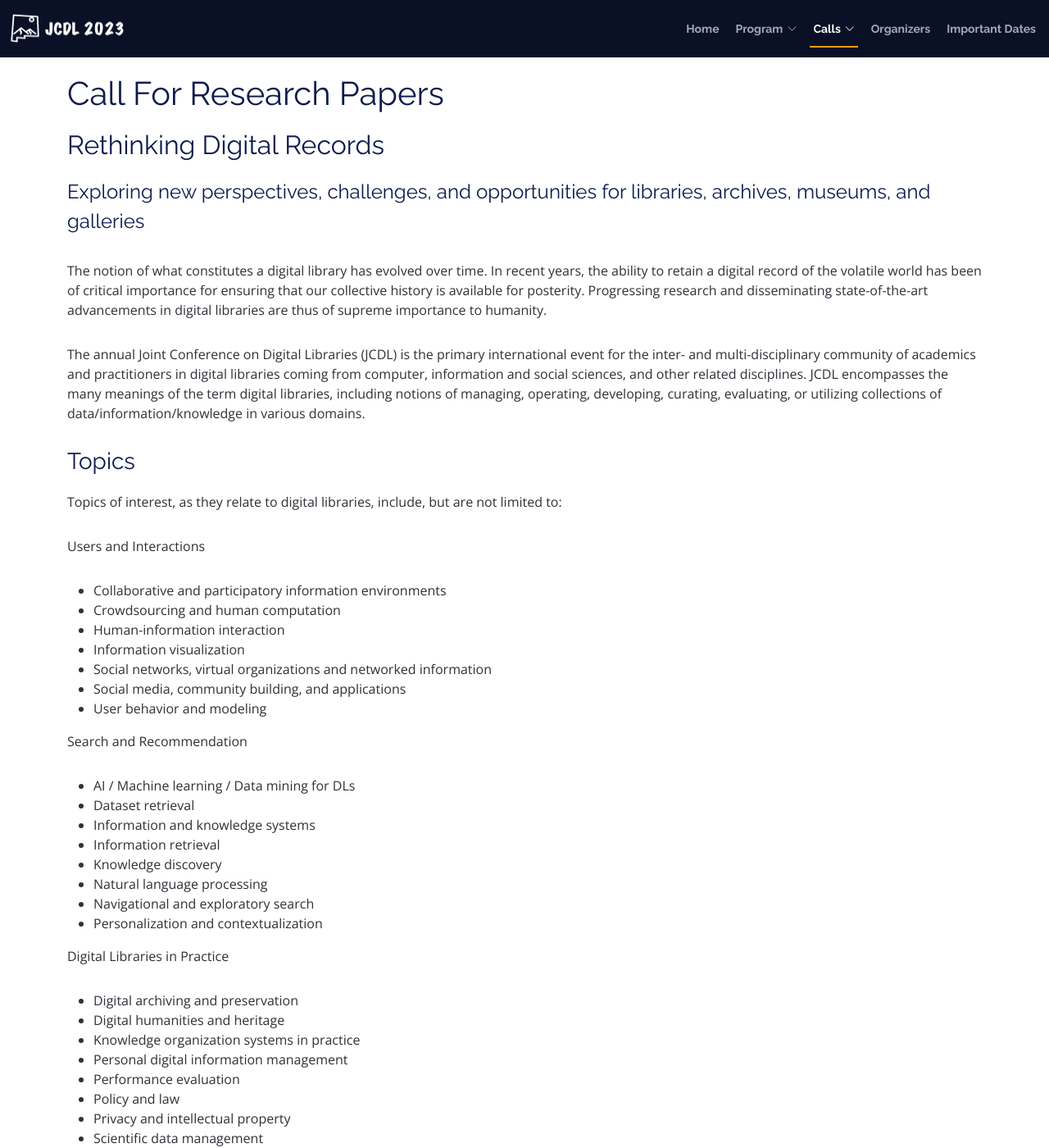
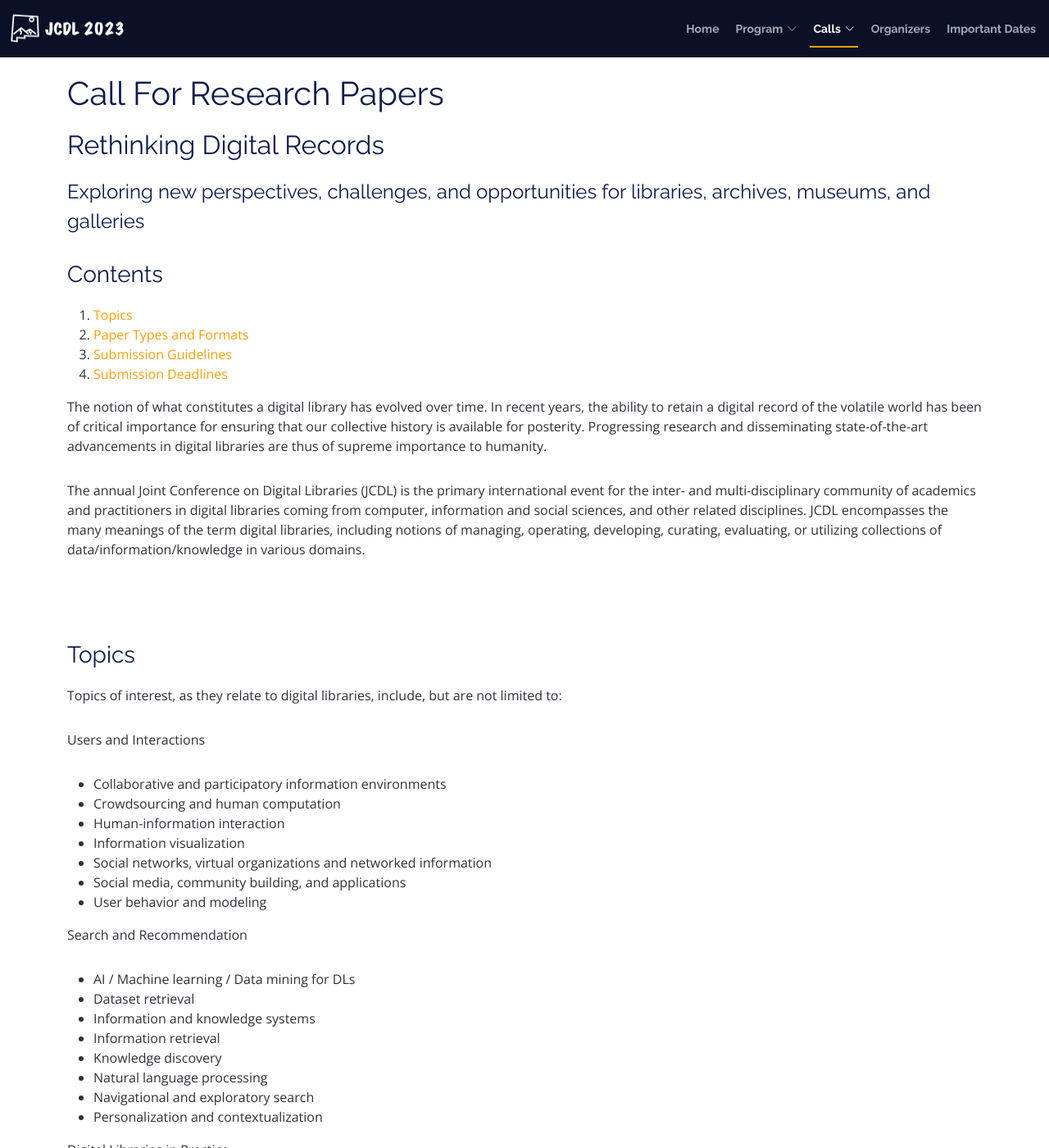
Before and after one commit to shawnmjones/JCDL2023-website-source, a Jekyll site: the page built from call-for-research-papers.html, in a window 1280 px wide and 1400 px high. Shown: the whole window at 82% size. Built offline with Jekyll 4.4.1, drawn with Linux system fonts in a browser that asks for light colours.

Commit message:
updates to make the CFP navigable

```diff
--- a/_config.yml
+++ b/_config.yml
@@ -55,3 +55,6 @@
 #   - vendor/cache/
 #   - vendor/gems/
 #   - vendor/ruby/
+
+exclude:
+  - logo-work/
--- a/_layouts/default.html
+++ b/_layouts/default.html
@@ -10,11 +10,15 @@
             background: rgba(6, 12, 34, 0.98);
             height: 70px;
         }
+
         table, tr, td {
             /* border:rgba(6, 12, 34, 0.98) solid 2px; */
             padding: 15px;
         }
 
+        .scrolltoheader {
+            padding-top: 70px;
+        }
 
     </style>
 
--- a/call-for-research-papers.html
+++ b/call-for-research-papers.html
@@ -28,6 +28,23 @@
 
                 <div class="col-lg-12">
 
+                    <h3>Contents</h3>
+
+                    <ol>
+                        <li><a href="#topics">Topics</a></li>
+                        <li><a href="#paper_types">Paper Types and Formats</a></li>
+                        <li><a href="#submission_guidelines">Submission Guidelines</a></li>
+                        <li><a href="#submission_deadlines">Submission Deadlines</a></li>
+                    </ol>
+
+                </div>
+
+            </div>
+
+            <div class="row">
+
+                <div class="col-lg-12">
+
 
 
     <p>
@@ -38,7 +55,7 @@
     The annual Joint Conference on Digital Libraries (JCDL) is the primary international event for the inter- and multi-disciplinary community of academics and practitioners in digital libraries coming from computer, information and social sciences, and other related disciplines. JCDL encompasses the many meanings of the term digital libraries, including notions of managing, operating, developing, curating, evaluating, or utilizing collections of data/information/knowledge in various domains.
     </p>
 
-    <h3>Topics</h3>
+    <h3 id="topics" class="scrolltoheader">Topics</h3>
 
     <p>
     Topics of interest, as they relate to digital libraries, include, but are not limited to:
@@ -102,7 +119,7 @@
     <li>Web and network science</li>
     </ul>
 
-    <h3>Paper Types and Formats</h3>
+    <h3 id="paper_types" class="scrolltoheader">Paper Types and Formats</h3>
 
     <p>
     JCDL 2023 offers two paper submission deadlines: Submissions for research papers (long or short) are due on January 29, 2023. The deadline for late-breaking results and datasets is February 12, 2023. The submission formats are outlined below.
@@ -134,9 +151,7 @@
     Late Breaking Results and Dataset submissions should be 2-4 pages and will be allotted a 5 minute presentation slot at the conference.
     </p>
 
-    <h3>
-    Submission Guidelines
-    </h3>
+    <h3 id="submission_guidelines" class="scrolltoheader">Submission Guidelines</h3>
 
     <p>
     All submissions must be original works, not previously published or under review for publication elsewhere, in English, in PDF format, and in the current ACM two-column conference format. Suitable LaTeX, Word, and Overleaf templates are available from the ACM Website (use "sigconf" proceedings template for LaTeX and the Interim Template for Word, <a href="https://www.acm.org/publications/proceedings-template" target="_blank">https://www.acm.org/publications/proceedings-template</a>). Complete papers are required; submissions consisting solely of an abstract or those that are otherwise incomplete will not be reviewed. For all formats, references do not count to the page limit. Submissions are to be made via <a href="https://easychair.org/conferences/?conf=jcdl2023" target="_blank">https://easychair.org/conferences/?conf=jcdl2023</a>.
@@ -158,9 +173,7 @@
     <strong>Calls for workshops and tutorials, posters and demos, and panels will be published separately.</strong>
     </p>
 
-    <h3>
-    Submission Deadlines
-    </h3>
+    <h3 id="submission_deadlines" class="scrolltoheader">Submission Deadlines</h3>
 
     <p>
     All dates are Anywhere on Earth (AoE)
```
Also changed, not shown: assets/img/apple-touch-icon.png.
